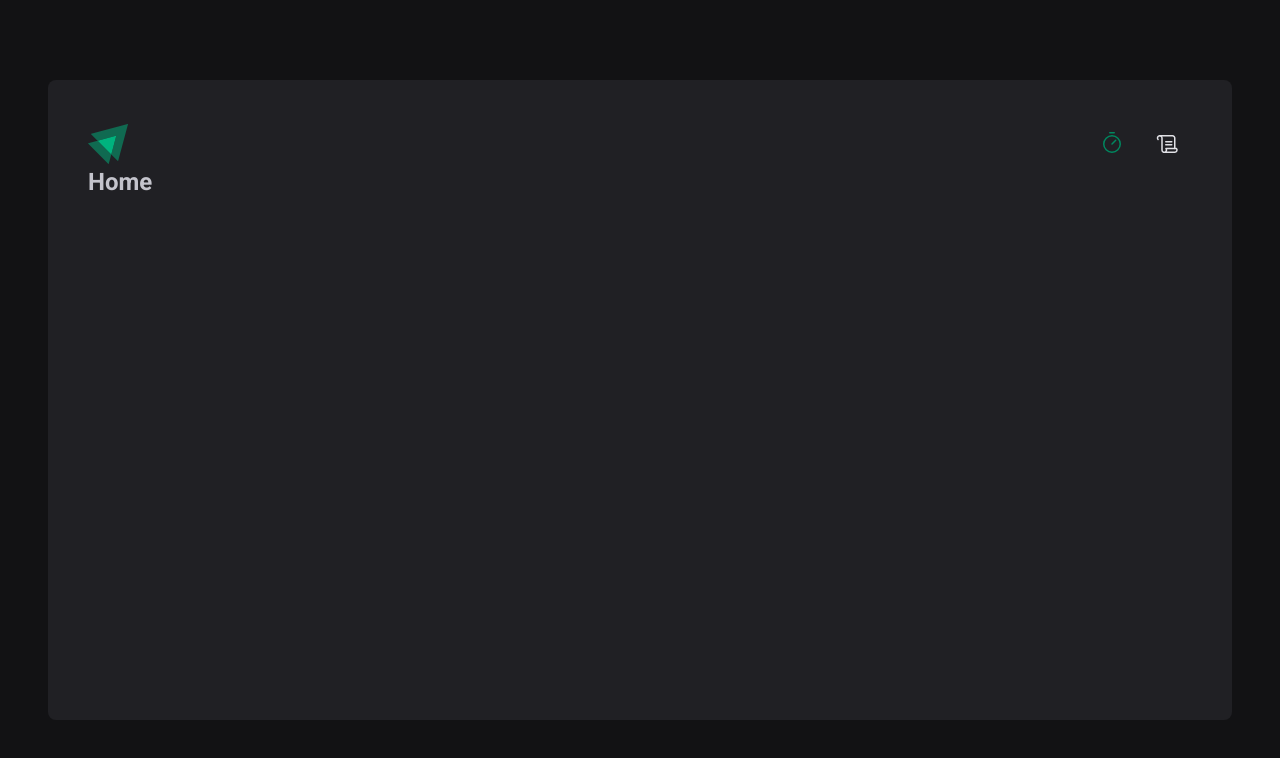
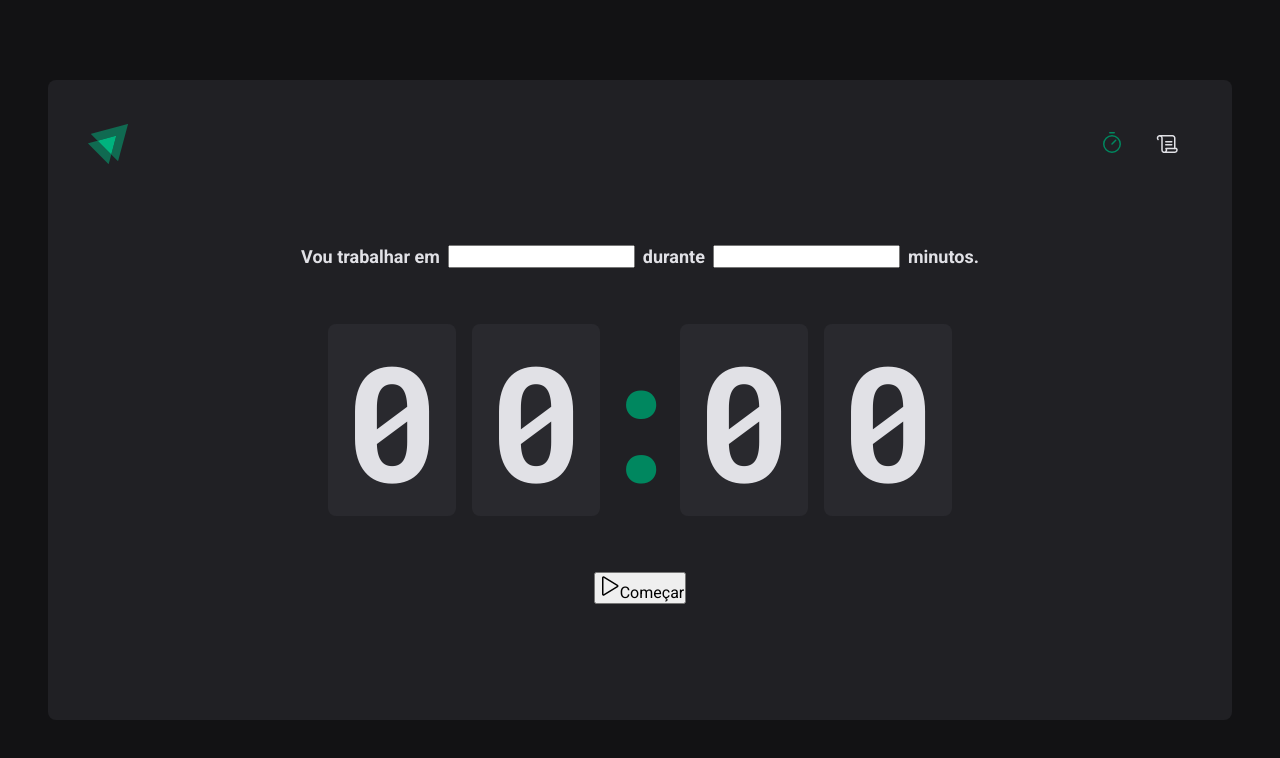
Before and after one commit to Yures1lva/02-ignite-timer, a React (Vite) app: page / in a window 1280 px wide. Shown: the top 758 px of the page. Built offline with nearby package versions, Linux system fonts and the light colour scheme.

Commit message:
começando estiliazação da home

```diff
--- a/src/pages/Home.tsx
+++ /dev/null
@@ -1,8 +0,0 @@
-export function Home() {
-  return (
-    // eslint-disable-next-line react/jsx-no-comment-textnodes
-    <>
-      <h2>Home</h2>
-    </>
-  )
-}
--- /dev/null
+++ b/src/pages/Home/index.tsx
@@ -0,0 +1,39 @@
+import { Play } from 'phosphor-react'
+import {
+  CountdownContainer,
+  FormContainer,
+  HomeContainer,
+  Separator,
+} from './styles'
+
+export function Home() {
+  return (
+    // eslint-disable-next-line react/jsx-no-comment-textnodes
+    <HomeContainer>
+      <form action="">
+        <FormContainer>
+          <label htmlFor="task">Vou trabalhar em</label>
+          <input id="task" />
+
+          <label htmlFor="">durante</label>
+          <input type="number" id="minutesAmount" />
+
+          <span>minutos.</span>
+        </FormContainer>
+
+        <CountdownContainer>
+          <span>0</span>
+          <span>0</span>
+          <Separator>:</Separator>
+          <span>0</span>
+          <span>0</span>
+        </CountdownContainer>
+
+        <button type="submit">
+          <Play size={24} />
+          Começar
+        </button>
+      </form>
+    </HomeContainer>
+  )
+}
--- /dev/null
+++ b/src/pages/Home/styles.ts
@@ -0,0 +1,53 @@
+import styled from 'styled-components'
+
+export const HomeContainer = styled.main`
+  flex: 1;
+  display: flex;
+  align-items: center;
+  justify-content: center;
+
+  form {
+    display: flex;
+    flex-direction: column;
+    align-items: center;
+    gap: 3.5rem;
+  }
+`
+
+export const FormContainer = styled.div`
+  width: 100%;
+  display: flex;
+  align-items: center;
+  justify-content: center;
+  gap: 0.5rem;
+  color: ${(props) => props.theme['gray-100']};
+  font-size: 1.125rem;
+  font-weight: bold;
+  flex-wrap: wrap;
+`
+
+export const CountdownContainer = styled.div`
+  font-family: 'Roboto Mono', monospace;
+  font-size: 10rem;
+  line-height: 8rem;
+  color: ${(props) => props.theme['gray-100']};
+
+  display: flex;
+  gap: 1rem;
+
+  span {
+    background: ${(props) => props.theme['gray-700']};
+    padding: 2rem 1rem;
+    border-radius: 8px;
+  }
+`
+
+export const Separator = styled.div`
+  padding: 2rem 0;
+  color: ${(props) => props.theme['green-500']};
+
+  width: 3rem;
+  overflow: hidden;
+  display: flex;
+  justify-content: center;
+`
--- a/src/styles/global.ts
+++ b/src/styles/global.ts
@@ -15,7 +15,8 @@
 
     body {
         background: ${(props) => props.theme['gray-900']};
-        color: ${(props) => props.theme['gray-300']}
+        color: ${(props) => props.theme['gray-300']};
+        -webkit-font-smoothing: antialiaded;
     }
 
     body, input, textarea, button{
```
Also changed, not shown: src/pages/History.tsx (+6 -6 lines).
